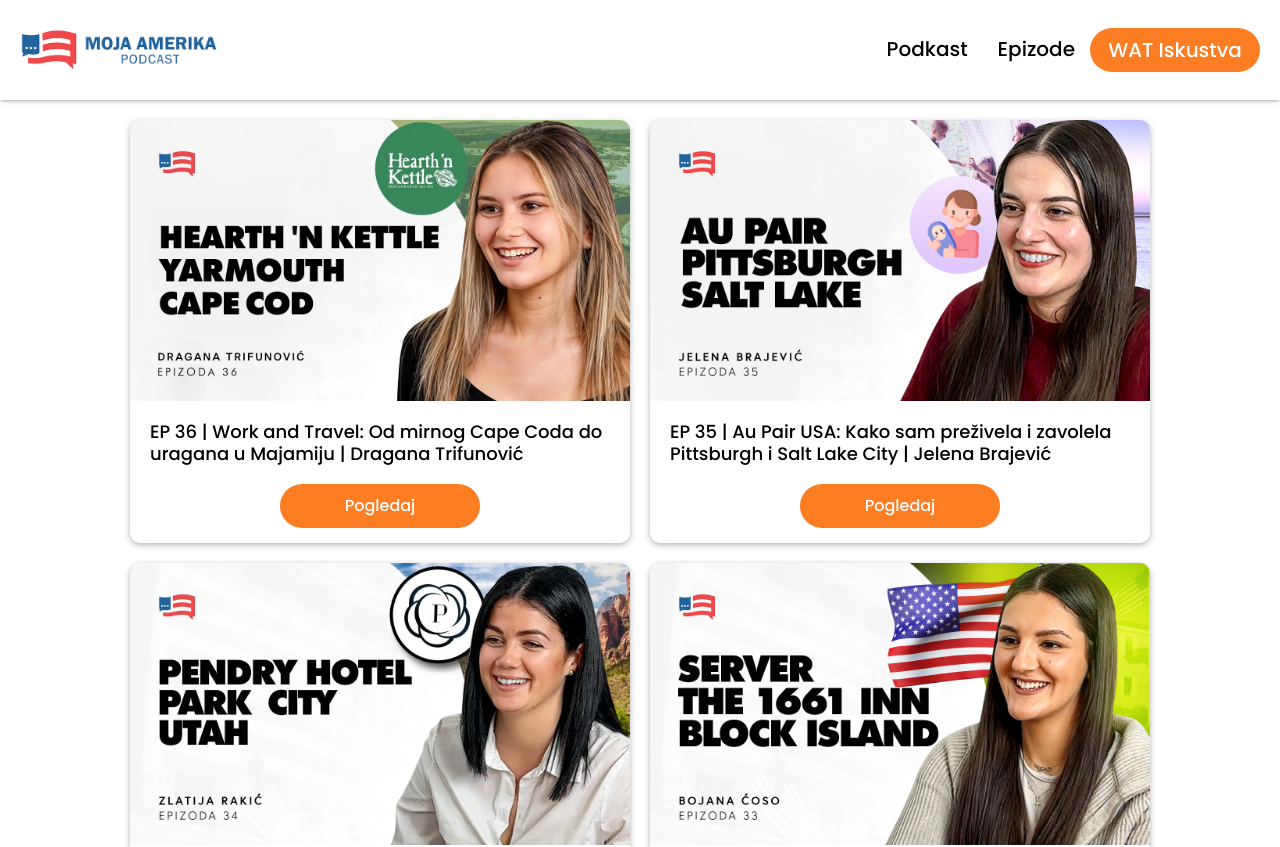
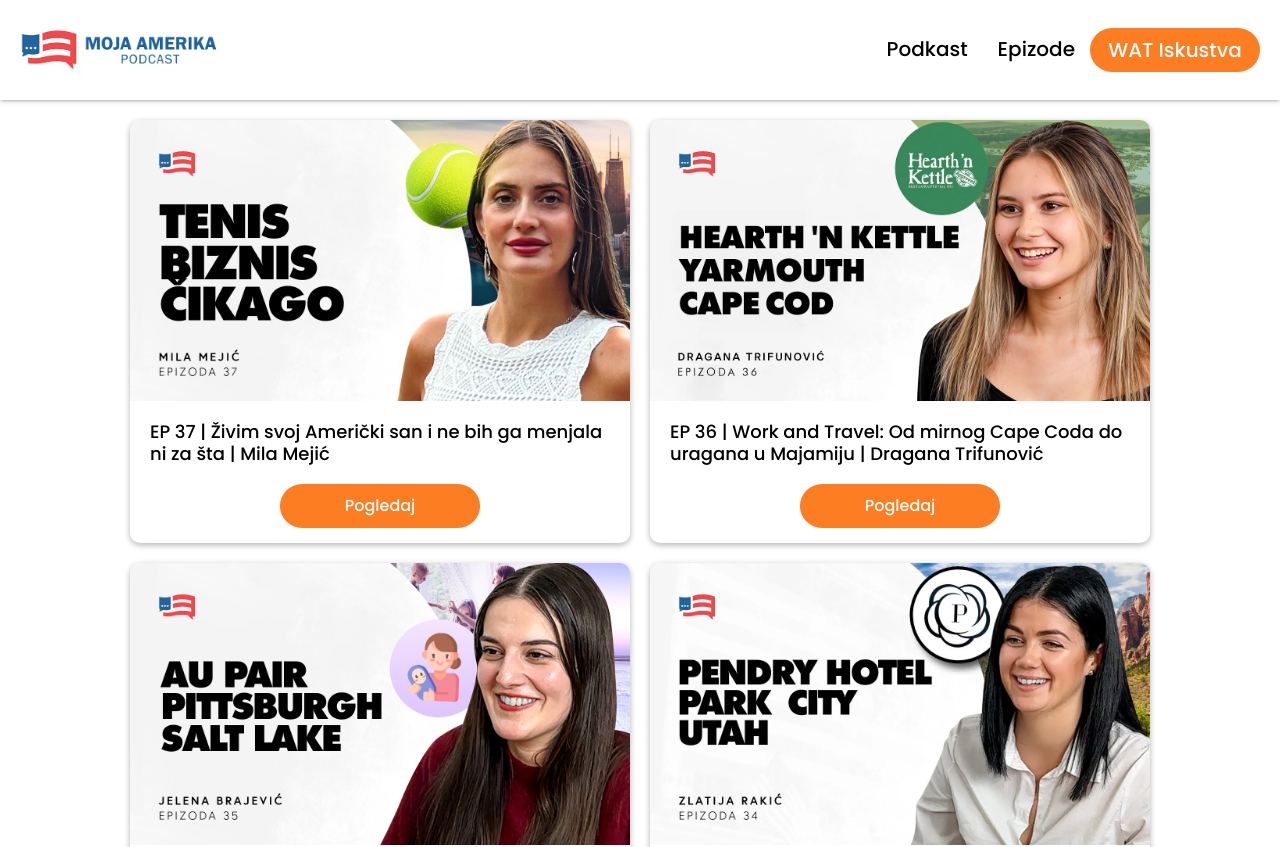
Before and after one commit to Panke44/mojaamerika, a React (Create React App) app: page /epizode in a window 1280 px wide. Shown: the top 847 px of the page. Built offline with nearby package versions, Linux system fonts and the light colour scheme.

Commit message:
Added Mila mejic

```diff
--- a/src/Pages/Episodes.jsx
+++ b/src/Pages/Episodes.jsx
@@ -54,6 +54,7 @@
 import ZlatijaRakic from '../Images/episodes/zlatija_rakic.webp'
 import JelenaBrajevic from '../Images/episodes/jelena_brajevic.jpg'
 import DraganaTrifunovic from '../Images/episodes/dragana_trifunovic.webp'
+import MilaMejic from '../Images/episodes/mila_mejic.jpg'
 
 // ANIMATION ON SCROLL
 import AOS from 'aos'
@@ -73,6 +74,9 @@
       <div class="wrapper-episodes">
       {/* <Episode img={} header=""
           link="" /> */}
+
+      <Episode img={MilaMejic} header="EP 37 | Živim svoj Američki san i ne bih ga menjala ni za šta | Mila Mejić"
+          link="https://www.youtube.com/watch?v=rn5EVK28W94" />
 
 
       <Episode img={DraganaTrifunovic} header="EP 36 | Work and Travel: Od mirnog Cape Coda do uragana u Majamiju | Dragana Trifunović"
```
Also changed, not shown: src/Images/episodes/mila_mejic.jpg (added).
